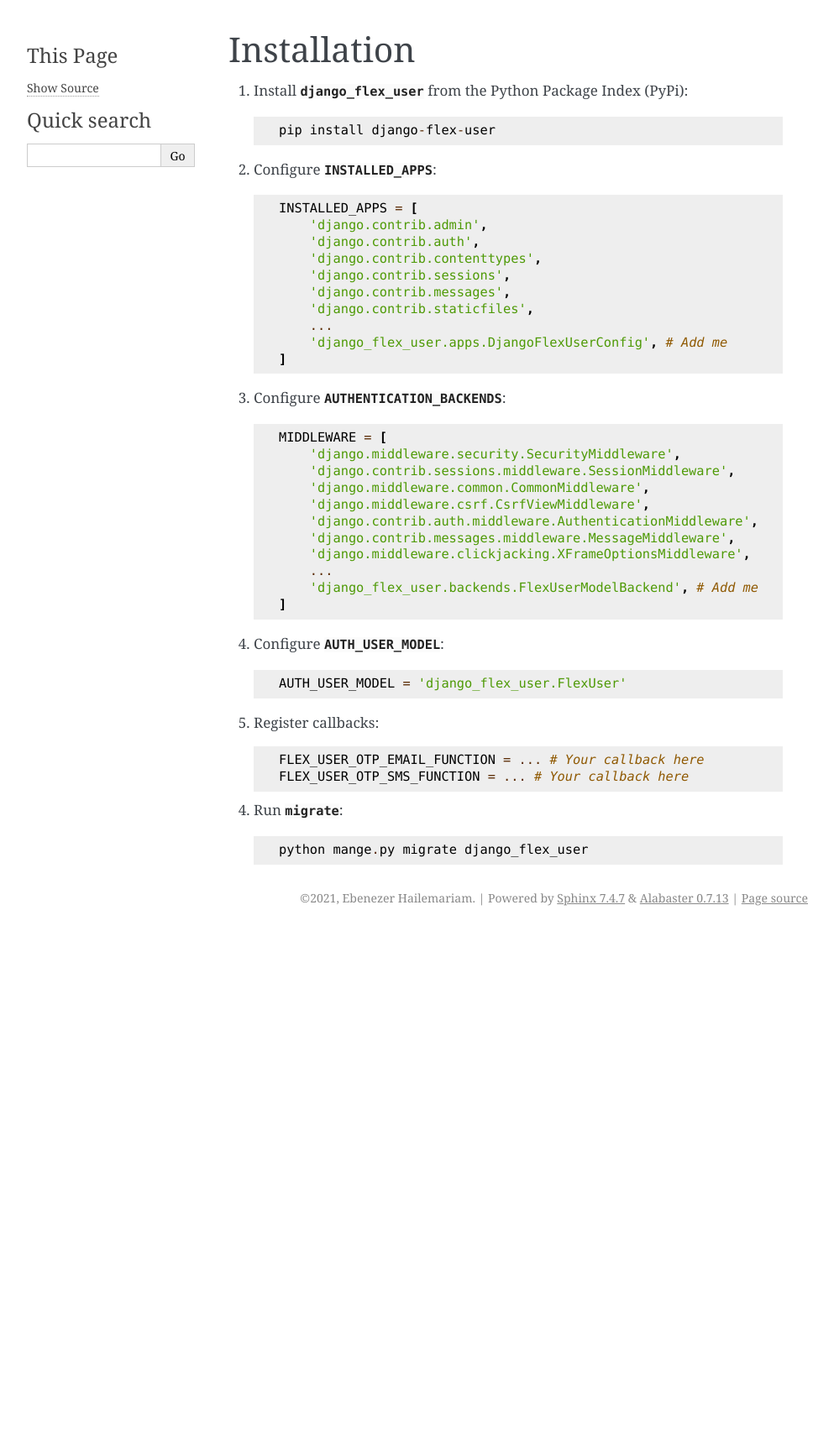
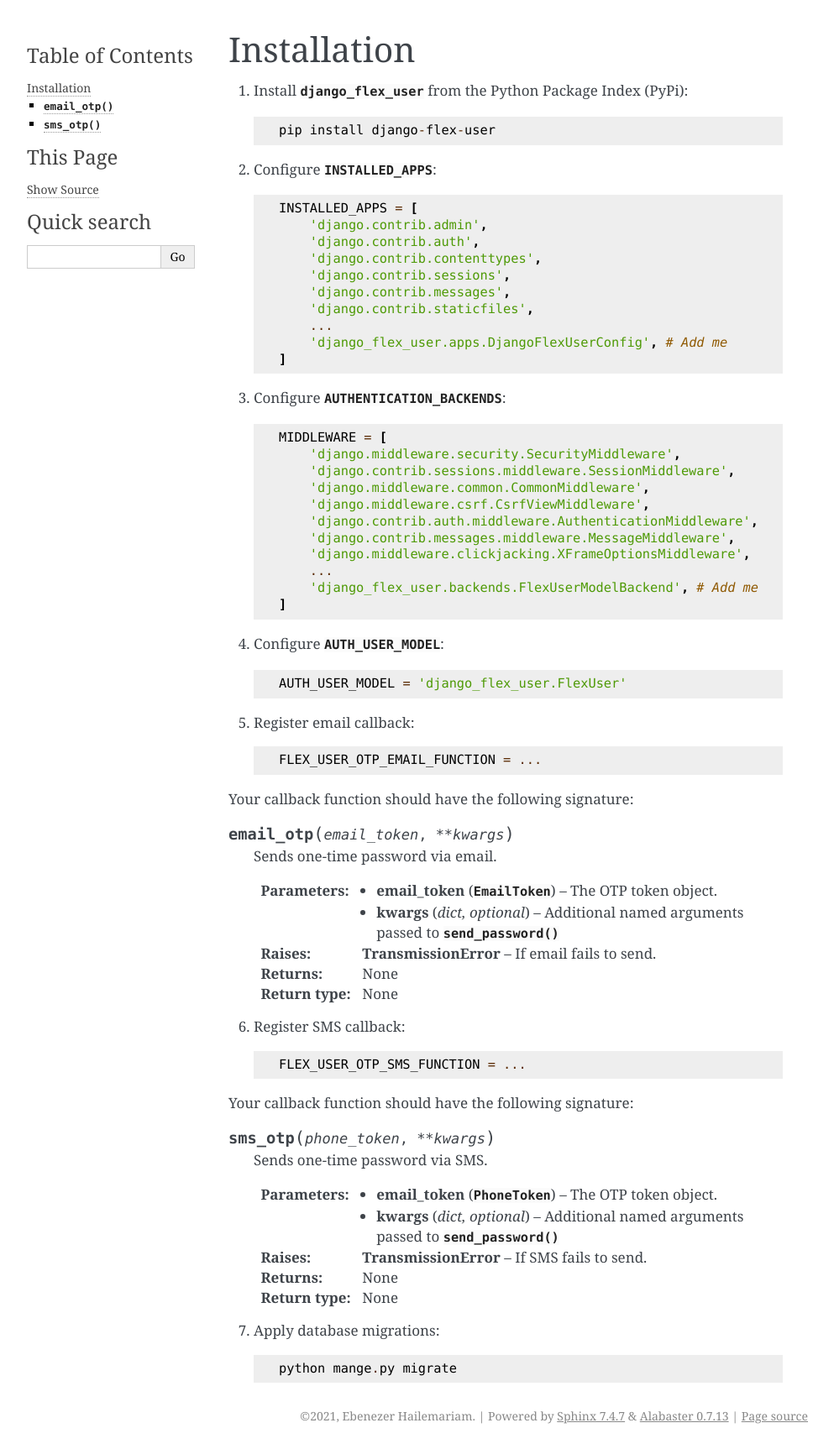
Before and after one commit to ebenh/django-flex-user, a Sphinx documentation site: the page built from docs/source/installation.rst, in a window 1280 px wide. Shown: the whole page at 84% size, without its empty margins (148-1141 px from the left). Built offline with Sphinx 7.4.7, drawn with Linux system fonts in a browser that asks for light colours; before the commit the page ends 1109 px from its top, so only the background shows below that.

Commit message:
Updating documentation

```diff
--- a/docs/source/installation.rst
+++ b/docs/source/installation.rst
@@ -36,11 +36,42 @@ Installation
 
     AUTH_USER_MODEL = 'django_flex_user.FlexUser'
 
-5. Register callbacks::
+5. Register email callback::
 
-    FLEX_USER_OTP_EMAIL_FUNCTION = ... # Your callback here
-    FLEX_USER_OTP_SMS_FUNCTION = ... # Your callback here
+    FLEX_USER_OTP_EMAIL_FUNCTION = ...
 
-4. Run :djadmin:`migrate`::
+Your callback function should have the following signature:
 
-    python mange.py migrate django_flex_user
+.. py:function:: email_otp(email_token, **kwargs)
+
+    Sends one-time password via email.
+
+    :param email_token: The OTP token object.
+    :type email_token: :class:`~django_flex_user.models.otp.EmailToken`
+    :param kwargs: Additional named arguments passed to :meth:`~django_flex_user.models.otp.EmailToken.send_password`
+    :type kwargs: dict, optional
+    :raises TransmissionError: If email fails to send.
+    :returns: None
+    :rtype: None
+
+6. Register SMS callback::
+
+    FLEX_USER_OTP_SMS_FUNCTION = ...
+
+Your callback function should have the following signature:
+
+.. py:function:: sms_otp(phone_token, **kwargs)
+
+    Sends one-time password via SMS.
+
+    :param email_token: The OTP token object.
+    :type email_token: :class:`~django_flex_user.models.otp.PhoneToken`
+    :param kwargs: Additional named arguments passed to :meth:`~django_flex_user.models.otp.PhoneToken.send_password`
+    :type kwargs: dict, optional
+    :raises TransmissionError: If SMS fails to send.
+    :returns: None
+    :rtype: None
+
+7. Apply database migrations::
+
+    python mange.py migrate
```
